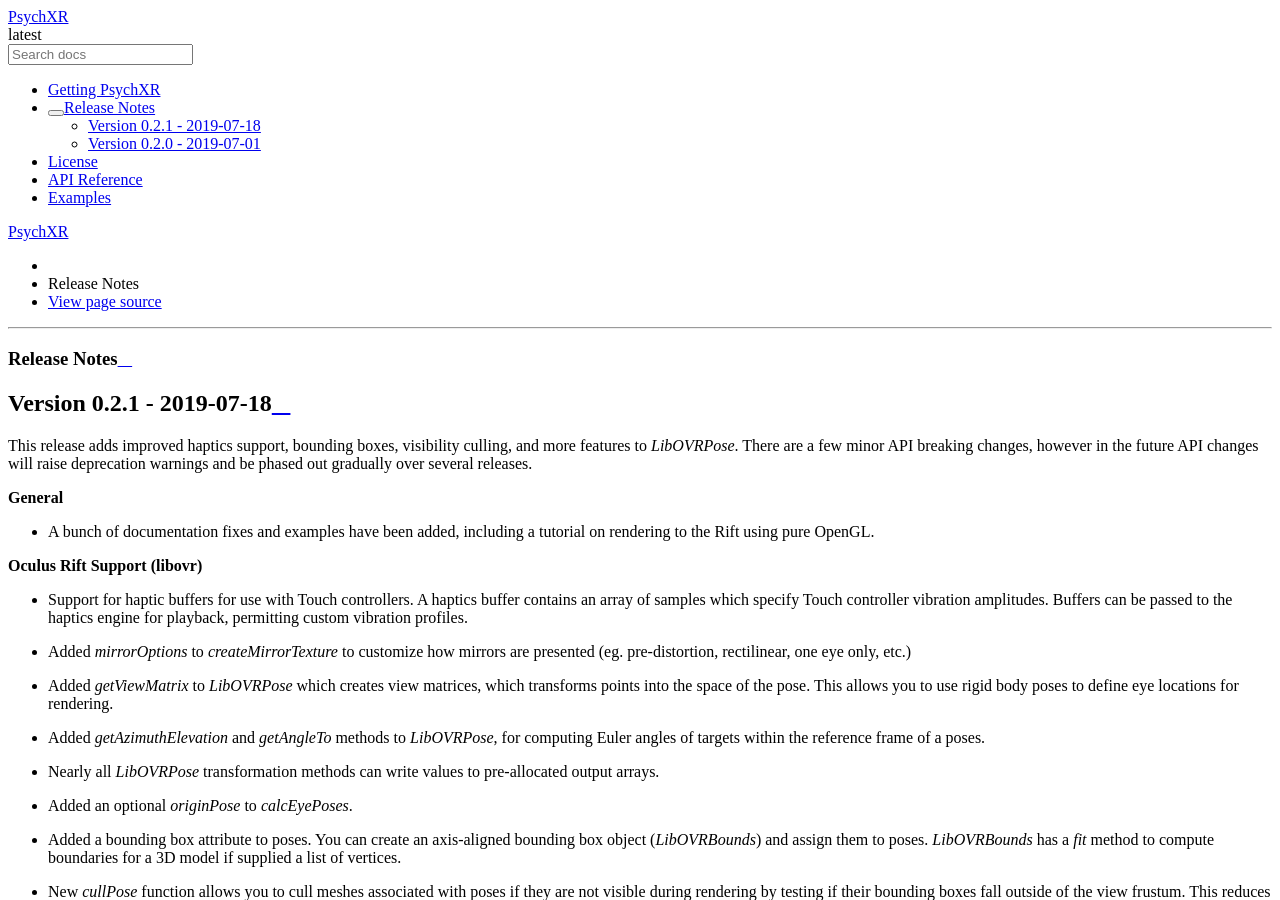
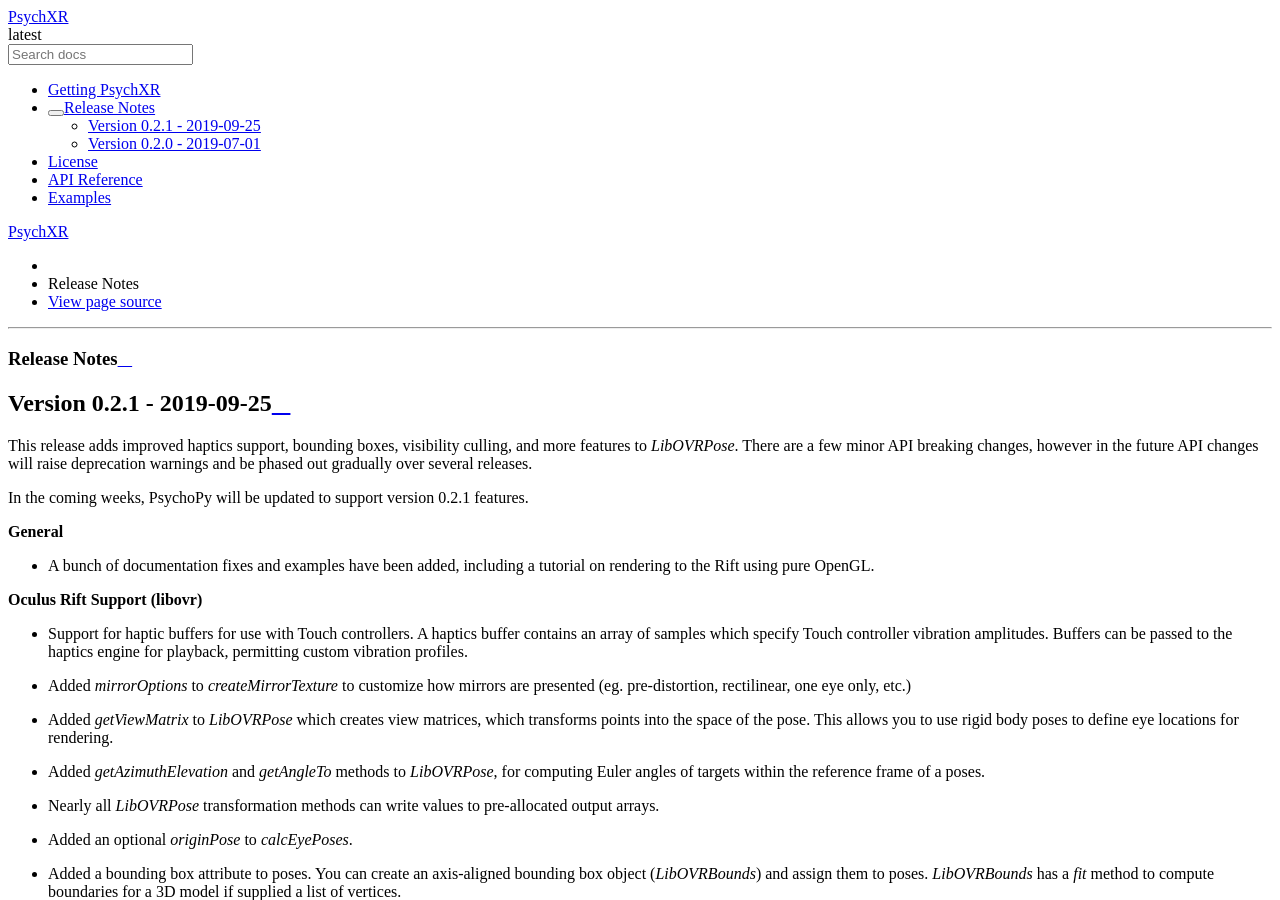
Before and after one commit to mdcutone/psychxr, a Sphinx documentation site: the page built from docs/release_notes.rst, in a window 1280 px wide and 900 px high. Built offline with Sphinx 7.4.7 and the Read the Docs theme 2.0.0, drawn with Linux system fonts in a browser that asks for light colours.

Commit message:
DOCS: Added PsychoPy note.

```diff
--- a/docs/release_notes.rst
+++ b/docs/release_notes.rst
@@ -2,13 +2,15 @@
 Release Notes
 =============
 
-Version 0.2.1 - 2019-07-18
+Version 0.2.1 - 2019-09-25
 ~~~~~~~~~~~~~~~~~~~~~~~~~~
 
 This release adds improved haptics support, bounding boxes, visibility culling,
 and more features to `LibOVRPose`. There are a few minor API breaking changes,
 however in the future API changes will raise deprecation warnings and be phased
 out gradually over several releases.
+
+In the coming weeks, PsychoPy will be updated to support version 0.2.1 features.
 
 **General**
 
```
